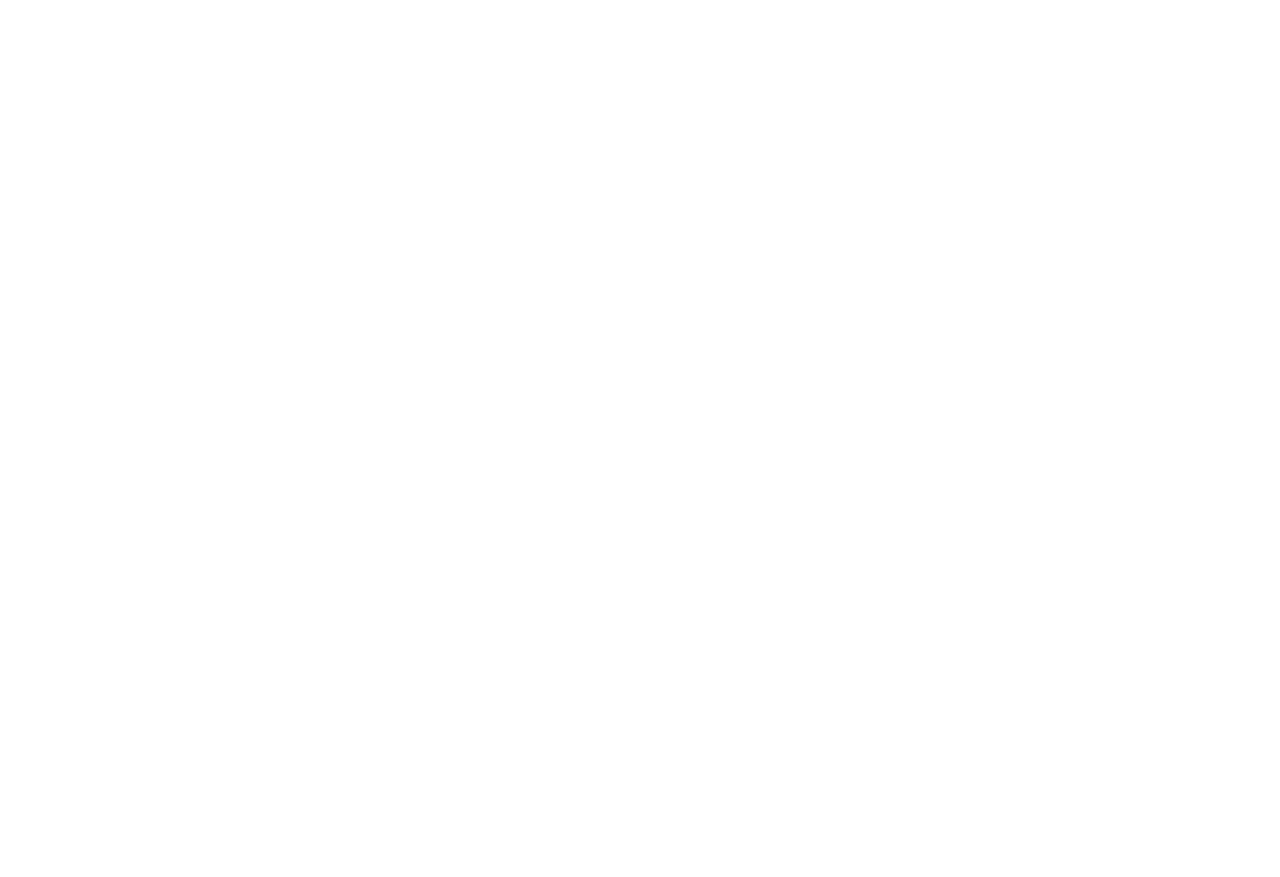
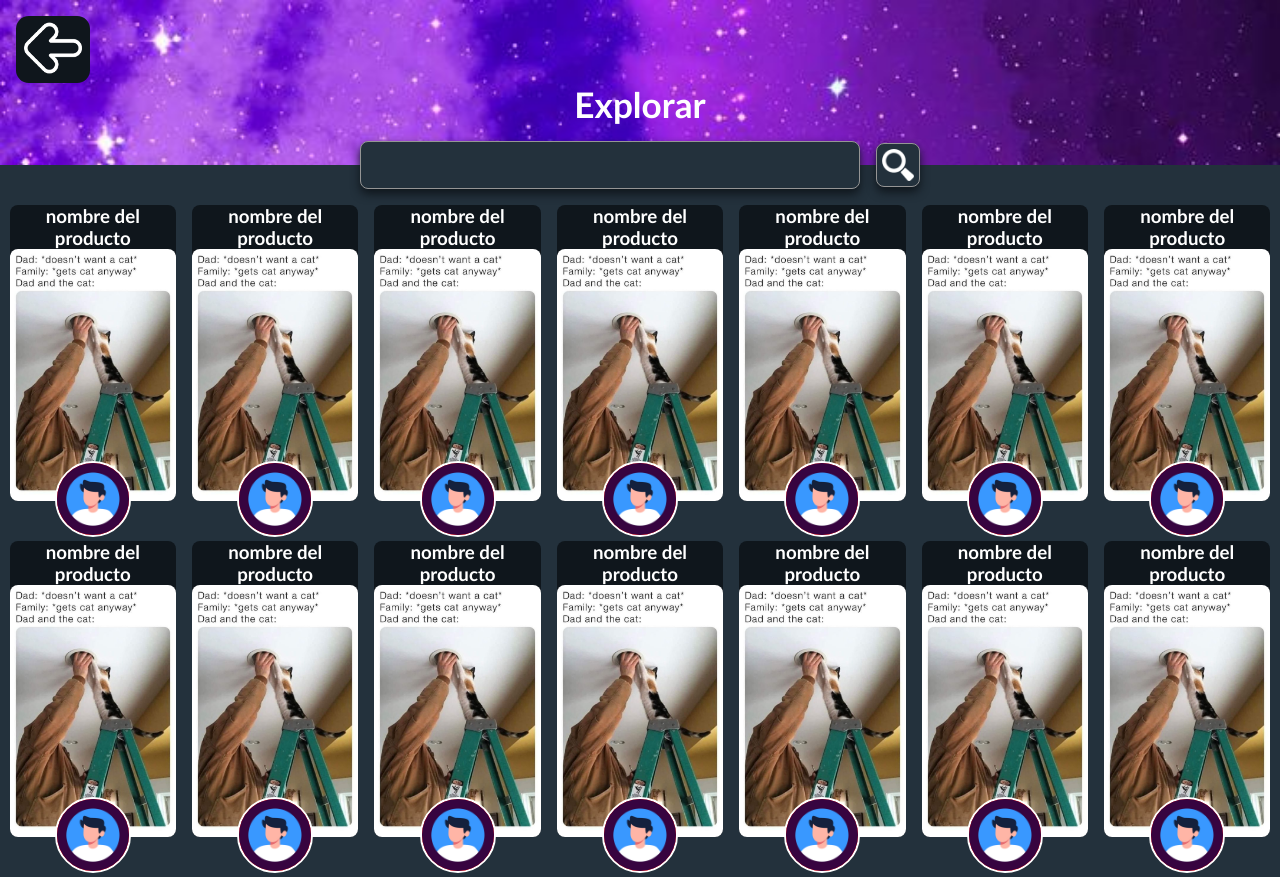
Before and after one commit to Luan-nee/ciudad-tienda, a PHP site: page /php/explorar/explorar.php in a window 1280 px wide. Before the commit the page is empty. Before the commit the page ends 800 px from the top, so only its background shows below. Run offline with PHP 8.4, Linux system fonts and the light colour scheme; some libraries are stand-ins or nearby versions.

Commit message:
implementando interfaz de explorar

```diff
--- a/css/explorar/explorar.css
+++ b/css/explorar/explorar.css
@@ -0,0 +1,111 @@
+:root{
+    --tamFotoVendedor: 4.5em;
+    --tamFotoProducto: 10em;
+    --tamSearchY: 3em;
+}
+.header_title h1{
+    text-align: center;
+    font-size: 2.2em;
+}
+/* estilos para el contenedor de producto */
+.conteiner-AllProduct{
+    background-color: var(--colorFondo-claro);
+    display: grid;
+    grid-template-columns: repeat(auto-fit, minmax(10em, 1fr));
+    row-gap: calc((var(--tamFotoVendedor)/2) + 0.3em);
+    column-gap: 1em;
+    padding: calc( (var(--tamSearchY)/2) + 1em ) 0.6em;
+}
+/*----------estilos para el buscador------------ */
+.apartado-buscador{
+    background-color: var(--colorFondo-oscuro);
+    margin-top: calc((var(--tamSearchY)/2) + 1em);
+
+    position: relative;
+}
+/* para el buscador */
+.conteiner-search{
+    position: absolute;
+    margin: auto;
+    bottom: calc((-1)*var(--tamSearchY)/2) ;
+    right: 0px;
+    left: 0px;
+    display: flex;
+    align-items: center;
+    flex-direction: row;
+    justify-content: center;
+    gap:1em;
+}
+.conteiner-search img{
+    background-color: var(--colorFondo-claro);
+    height: calc(var(--tamSearchY) - 1em) ;
+    object-fit: cover;
+    border-style: solid;
+    padding: 0.3em;
+
+    border-color: rgb(149, 149, 149);
+    border-width: 1px ;
+    border-radius: 0.5em;
+    box-shadow: 0px 5px 10px var(--colorFondo-oscuro);
+}
+.conteiner-search input{
+    background-color: var(--colorFondo-claro);
+    color: white;
+    padding: 1em 1em;
+    font-size: 1em;
+    height: var(--tamSearchY);
+    width: 80vw;
+    max-width: 500px;
+
+    outline: none;
+    border-style: solid;
+    border-color: rgb(149, 149, 149);
+    border-width: 1px;
+    border-radius: 0.5em;
+    box-shadow: 0px 5px 10px var(--colorFondo-oscuro);
+}
+
+/*----------estilos para cada producto-------------  */
+.producto{
+    display: flex;
+    flex-direction: column;
+    flex-wrap: nowrap;
+    background-color: var(--colorFondo-oscuro);
+    border-radius: 0.5em;
+
+    position: relative;
+}
+.producto h3{
+    text-align: center;
+}
+.producto img{
+    width: 100%;
+    border-radius: 0.5em;
+    /* max-height: 250px; */
+    object-fit: cover;
+}
+
+.img-vendedor{
+    background-color: red;
+    width: var(--tamFotoVendedor);
+    height: var(--tamFotoVendedor);
+    display: flex;
+    align-items: start;
+    justify-content: center;
+    overflow: hidden;
+    border-radius: 50%;
+    border-style: solid;
+    border-color: white;
+    border-width: 2px;
+
+    /* estilos de flote */
+    position: absolute;
+    margin:auto;
+    left: 0;
+    right: 0;
+    bottom: calc((-1)*(var(--tamFotoVendedor)/2));
+}
+.img-vendedor img{
+    height: 100%;
+    object-fit: cover;
+}
--- a/css/general.css
+++ b/css/general.css
@@ -2,6 +2,7 @@
     --colorFondo-claro: #23313c;
     --colorFondo-oscuro: #0f161c;
     --colorFondo: #0f161c;
+    --colorTextImportante: purple;
     /* tamaños */
     --tamFoto-user: 14em;
     --tamFotoProductY: 12em;
@@ -30,6 +31,18 @@ ul{
 }
 
 /* -----estilos para elemento dentro del header--------------------*/
+.header_section{
+    display: flex;
+    flex-direction: column;
+    padding-top: 1em;
+}
+.header_nav{
+    display: flex;
+    justify-content: space-between;
+    align-items: center;
+    padding-right: 1em;
+    padding-left: 1em;
+}
 .conteiner-icono-fecha{
     background-color: var(--colorFondo-oscuro);
     padding: 0.2em 0.5em;
--- a/php/explorar/explorar.php
+++ b/php/explorar/explorar.php
@@ -0,0 +1,28 @@
+<?php include("../reutilizable/configuraciones.php"); ?>
+    <title>Perfil-User</title>
+    <link rel="stylesheet" href="<?php echo $list_css['explorar'];?>">
+    <script defer src="js/cantidad-lineas.js"></script>
+</head>
+<body>
+    <?php include("../reutilizable/header.php"); ?>
+    <section class="apartado-buscador">
+        <label class="conteiner-search" for="buscador">
+            <input type="search" id="buscador">
+            <img src="../../img/icono/lupa.png" alt="">
+        </label>
+    </section>
+    <section class="conteiner-AllProduct">
+        <?php for ($i=0; $i < 14; $i++) { ?>
+            <article class="producto">
+                <h3>nombre del producto</h3>
+                <!-- restricción al tamaño vertical de la imagen -->
+                <!-- <img src="../../img/img-raro.jpg" alt=""> -->
+                <img src="../../img/img-gato2.jpg" alt="">
+                <div class="img-vendedor">
+                    <img src="../../img/img_user.png" alt="">
+                </div>
+            </article>
+        <?php } ?>
+        </section>
+</body>
+</html>
--- a/php/reutilizable/configuraciones.php
+++ b/php/reutilizable/configuraciones.php
@@ -7,7 +7,8 @@
 
         //           enlace de css + nombreArchivo.css
         "login" => $direccion_css."login/login.css",
-        "perfil" => $direccion_css."cuenta-usuario/perfil.css"
+        "perfil" => $direccion_css."cuenta-usuario/perfil.css",
+        "explorar" => $direccion_css."explorar/explorar.css"
     );
 
 
--- a/php/reutilizable/header.php
+++ b/php/reutilizable/header.php
@@ -1,15 +1,17 @@
 <section class="header_section">
     <nav class="header_nav">
-        <a class="conteiner-icono-fecha" href="#">
+        <!-- el link es momentaneo -->
+        <a class="conteiner-icono-fecha" href="../explorar/explorar.php">
             <img class="icono-fecha" src="../../img/flecha-izquierda.png" alt="">
         </a>
-        <div class="header_conteiner-puntos">
+        <!-- la venta nav solo aparece en el apartado perfil-user -->
+        <!-- <div class="header_conteiner-puntos">
             <div class="punto"></div>
             <div class="punto"></div>
             <div class="punto"></div>
-        </div>
+        </div> -->
         <!-- opciones del menu flotante -->
-        <ul class="contiener-opciones-menu">
+        <!-- <ul class="contiener-opciones-menu">
             <li>
                 <a href="#">inicio</a>
             </li>
@@ -22,12 +24,12 @@
             <li>
                 <a href="#">cerrar sessión</a>
             </li>
-        </ul>
+        </ul>  -->
     </nav>
 
     <!-- información solo del apartado perfil-user -->
-    <div class="header_title">
-        <!-- aplicar una restricción para el nombres muy largos-->
+    <!-- <div class="header_title">
+         //aplicar una restricción para el nombres muy largos
         <h1>
             Luan Del Sol Huillca Sánchez
         </h1>
@@ -39,5 +41,9 @@
                 900210102
             </span>
         </p>
-    </div>
+    </div> -->
+
+    <section class="header_title">
+        <h1>Explorar</h1>
+    </section>
 </section>
```
Also changed, not shown: css/cuenta-usuario/perfil.css (+0 -12 lines), img/icono/lupa.png (added), img/img-raro.jpg (added).
